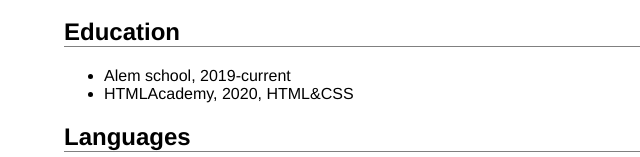
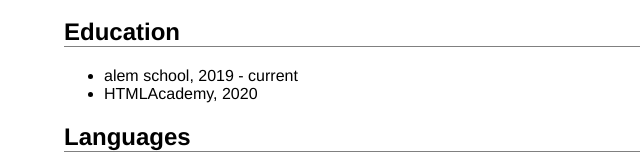
Before and after one commit to enthusiast17/rsschool-cv, a plain HTML site: page index.html in a window 1280 px wide. Shown: the part 1500-1657 px from the top of the page, without its empty margins (72-712 px from the left). Drawn offline with Linux system fonts and the light colour scheme.

Commit message:
refactor: change education field

```diff
--- a/index.html
+++ b/index.html
@@ -100,8 +100,8 @@ func BTreeDeleteNode(root, node *TreeNode) *TreeNode {
             <section>
                 <h2>Education</h2>
                 <ul>
-                    <li>Alem school, 2019-current</li>
-                    <li>HTMLAcademy, 2020, HTML&CSS</li>
+                    <li>alem school, 2019 - current</li>
+                    <li>HTMLAcademy, 2020</li>
                 </ul>
             </section>
             <section class="last-section">
```
